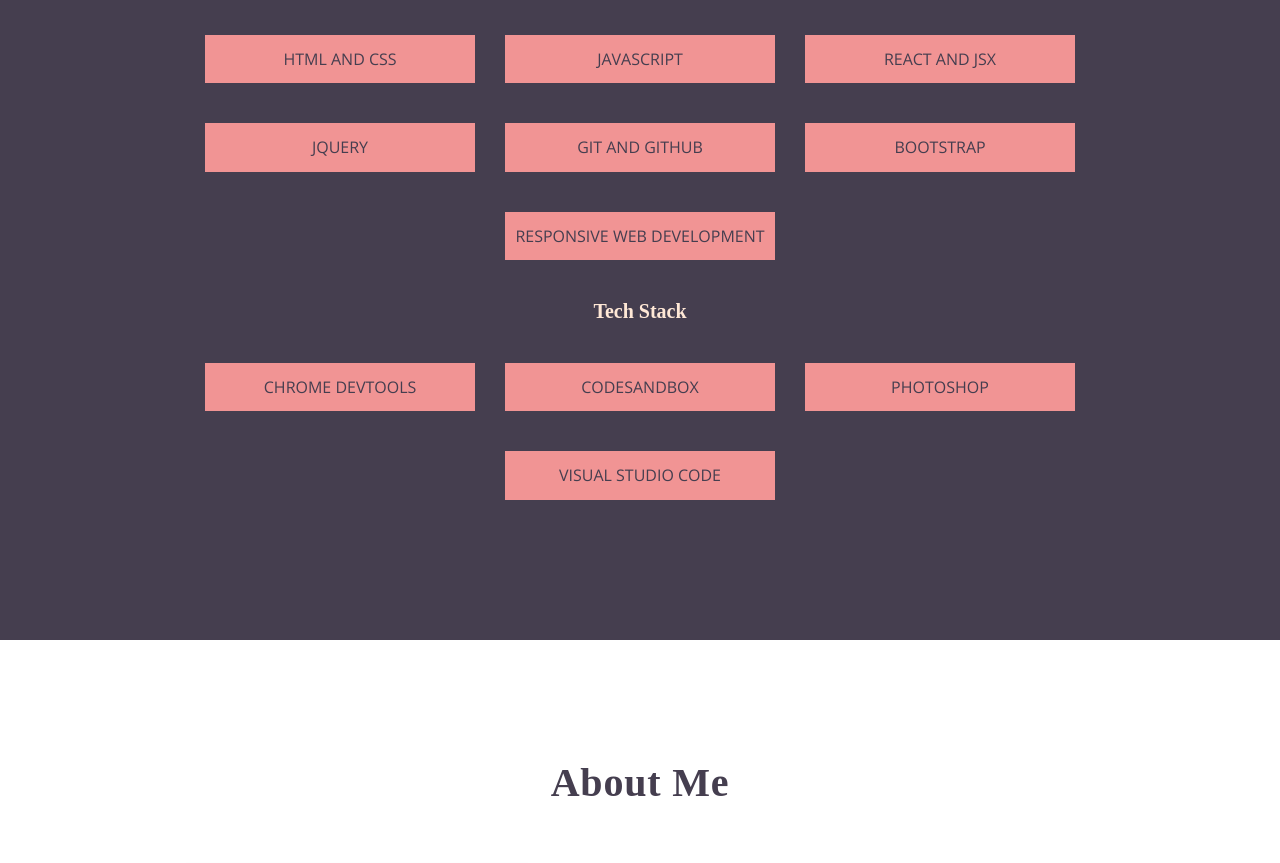
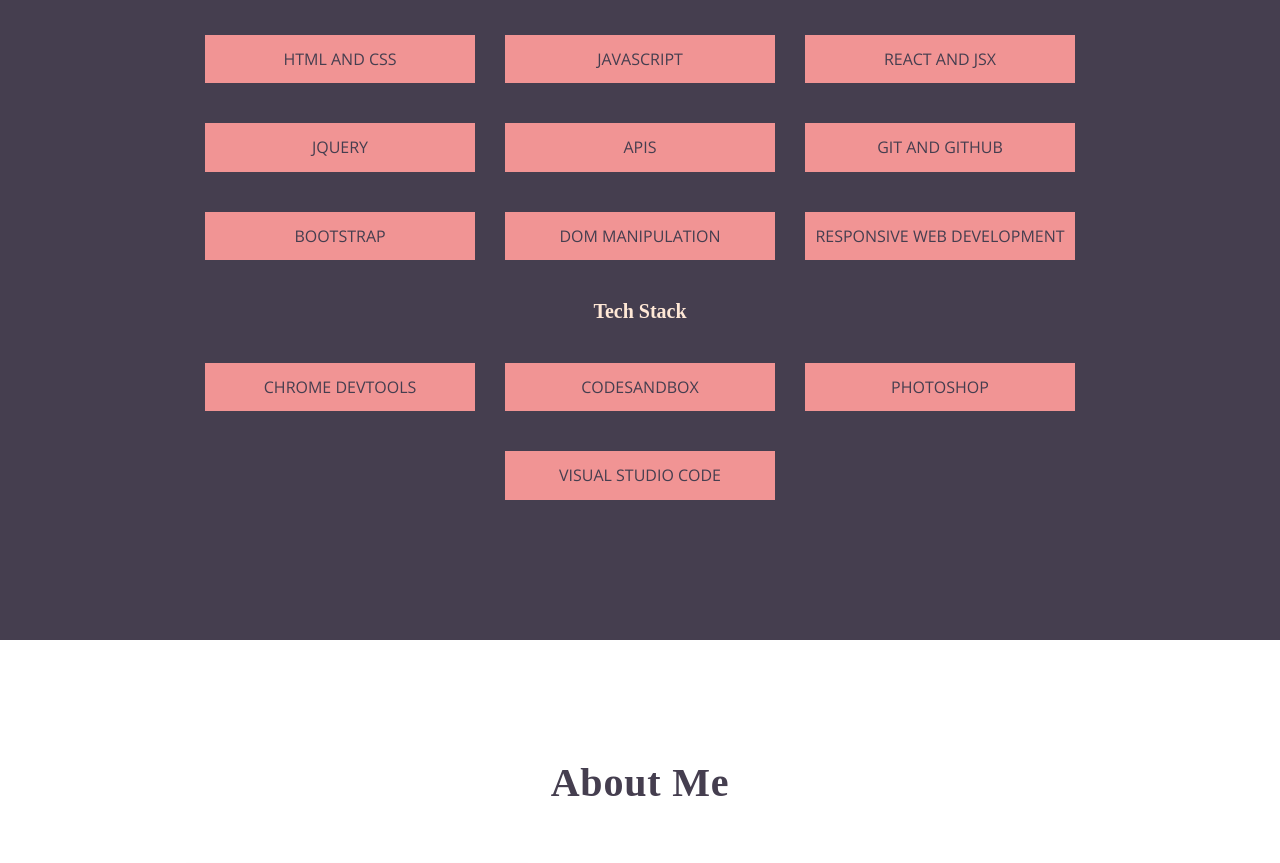
Before and after one commit to ll-zerr/lz-portfolio, a website built with Parcel: page index.html in a window 1280 px wide. Shown: the part 2480-3343 px from the top of the page. Built offline with nearby package versions, Linux system fonts and the light colour scheme; a web font is replaced by a local one.

Commit message:
Update to skills content

```diff
--- a/index.html
+++ b/index.html
@@ -164,8 +164,10 @@
           <p class="skill">JavaScript</p>
           <p class="skill">React and JSX</p>
           <p class="skill">jQuery</p>
+          <p class="skill">APIs</p>
           <p class="skill">Git and Github</p>
           <p class="skill">Bootstrap</p>
+          <p class="skill">DOM Manipulation</p>
           <p class="skill">Responsive Web Development</p>
         </div>
 
```
